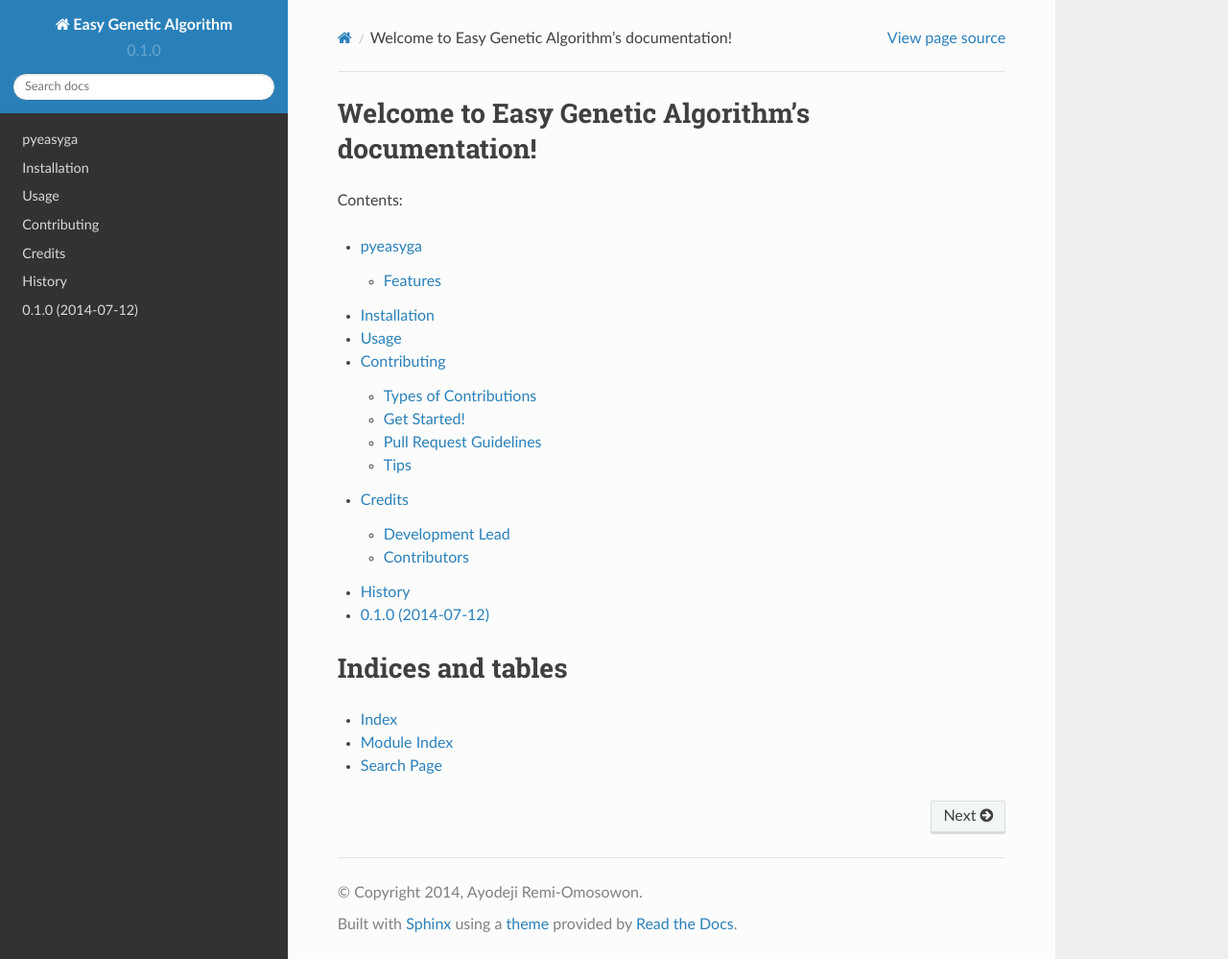
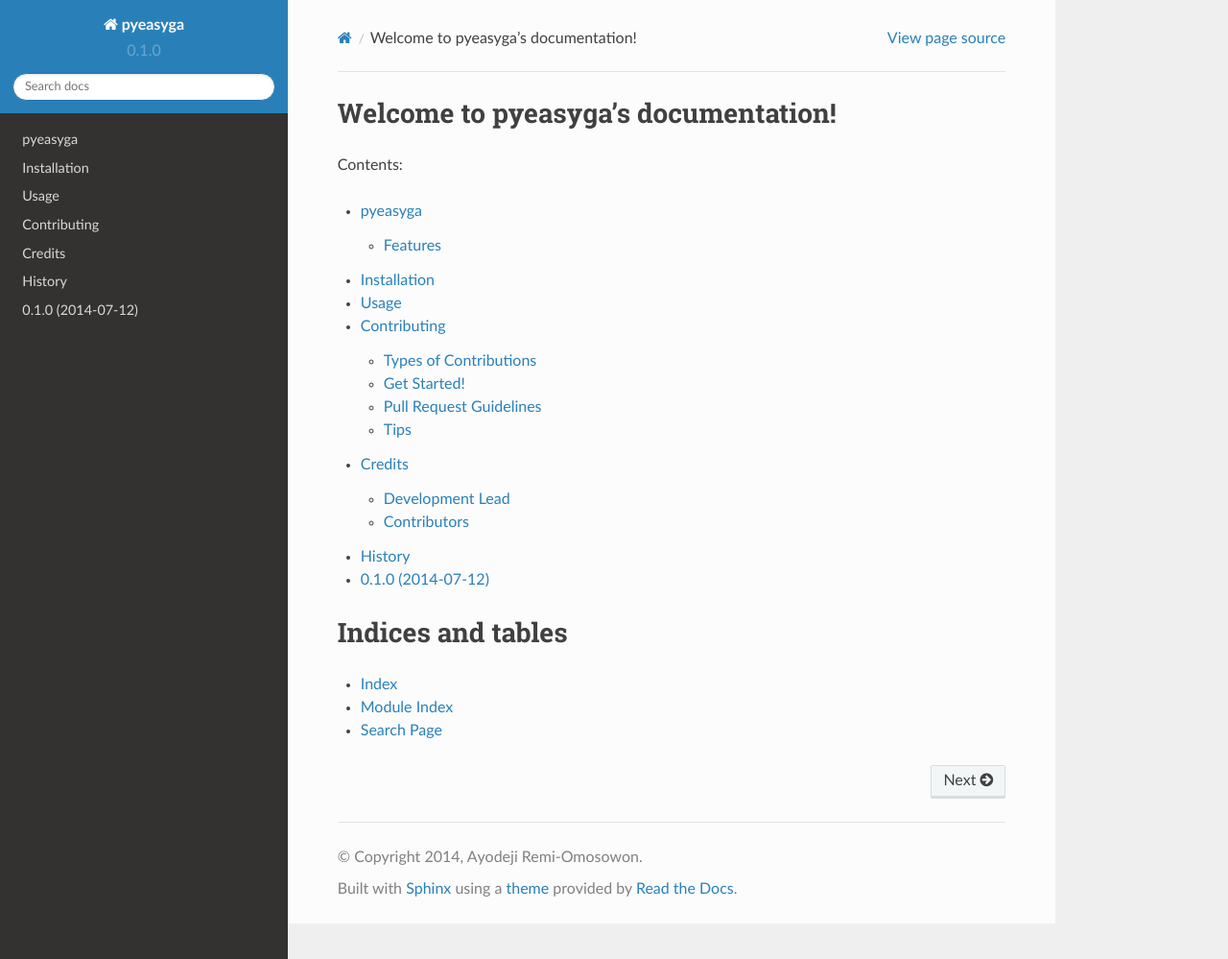
Before and after one commit to remiomosowon/pyeasyga, a Sphinx documentation site: the page built from docs/index.rst, in a window 1280 px wide and 999 px high. Shown: the whole window at 96% size. Built offline with Sphinx 7.4.7 and the Read the Docs theme 2.0.0, drawn with Linux system fonts in a browser that asks for light colours.

Commit message:
Corrected project name in documentation
Changed the project name to 'pyeasyga' in all conf files and in static
documentation files that are part of the final documenation build.

```diff
--- a/README.rst
+++ b/README.rst
@@ -12,12 +12,12 @@ pyeasyga
         :target: https://pypi.python.org/pypi/pyeasyga
 
 
-An easy-to-use Genetic Algorithm implementation in Python
+A simple and easy-to-use Genetic Algorithm implementation in Python
 
 * Free software: BSD license
 * Documentation: http://pyeasyga.readthedocs.org.
 
-**Note:** This library is currently in development.
+**Note:** This project is currently under development.
 
 ``pyeasyga`` provides a simple interface to the power of Genetic Algorithms
 (GAs). You don't have to have expert GA knowledge in order to use it.
--- a/docs/conf.py
+++ b/docs/conf.py
@@ -55,7 +55,7 @@ source_suffix = '.rst'
 master_doc = 'index'
 
 # General information about the project.
-project = u'Easy Genetic Algorithm'
+project = u'pyeasyga'
 copyright = u'2014, Ayodeji Remi-Omosowon'
 
 # The version info for the project you're documenting, acts as replacement
@@ -221,7 +221,7 @@ latex_elements = {
 # [howto/manual]).
 latex_documents = [
     ('index', 'pyeasyga.tex',
-     u'Easy Genetic Algorithm Documentation',
+     u'pyeasyga Documentation',
      u'Ayodeji Remi-Omosowon', 'manual'),
 ]
 
@@ -252,7 +252,7 @@ latex_documents = [
 # (source start file, name, description, authors, manual section).
 man_pages = [
     ('index', 'pyeasyga',
-     u'Easy Genetic Algorithm Documentation',
+     u'pyeasyga Documentation',
      [u'Ayodeji Remi-Omosowon'], 1)
 ]
 
@@ -267,10 +267,10 @@ man_pages = [
 #  dir menu entry, description, category)
 texinfo_documents = [
     ('index', 'pyeasyga',
-     u'Easy Genetic Algorithm Documentation',
+     u'pyeasyga Documentation',
      u'Ayodeji Remi-Omosowon',
      'pyeasyga',
-     'An easy-to-use Genetic Algorithm implementation in Python.',
+     'A simple and easy-to-use Genetic Algorithm implementation in Python.',
      'Optimisation algorithms'),
 ]
 
--- a/docs/index.rst
+++ b/docs/index.rst
@@ -3,7 +3,7 @@
    You can adapt this file completely to your liking, but it should at least
    contain the root `toctree` directive.
 
-Welcome to Easy Genetic Algorithm's documentation!
+Welcome to pyeasyga's documentation!
 ==================================================
 
 Contents:
--- a/docs/usage.rst
+++ b/docs/usage.rst
@@ -2,6 +2,6 @@
 Usage
 ========
 
-To use Easy Genetic Algorithm in a project::
+To use pyeasyga in a project::
 
 	import pyeasyga
--- a/setup.py
+++ b/setup.py
@@ -37,7 +37,7 @@ test_requirements = ['tox']
 setup(
     name='pyeasyga',
     version=find_version('pyeasyga', '__init__.py'),
-    description='An easy-to-use Genetic Algorithm implementation in Python',
+    description='A simple and easy-to-use Genetic Algorithm implementation in Python',
     long_description=readme + '\n\n' + history,
     author='Ayodeji Remi-Omosowon',
     author_email='remiomosowon@gmail.com',
```
